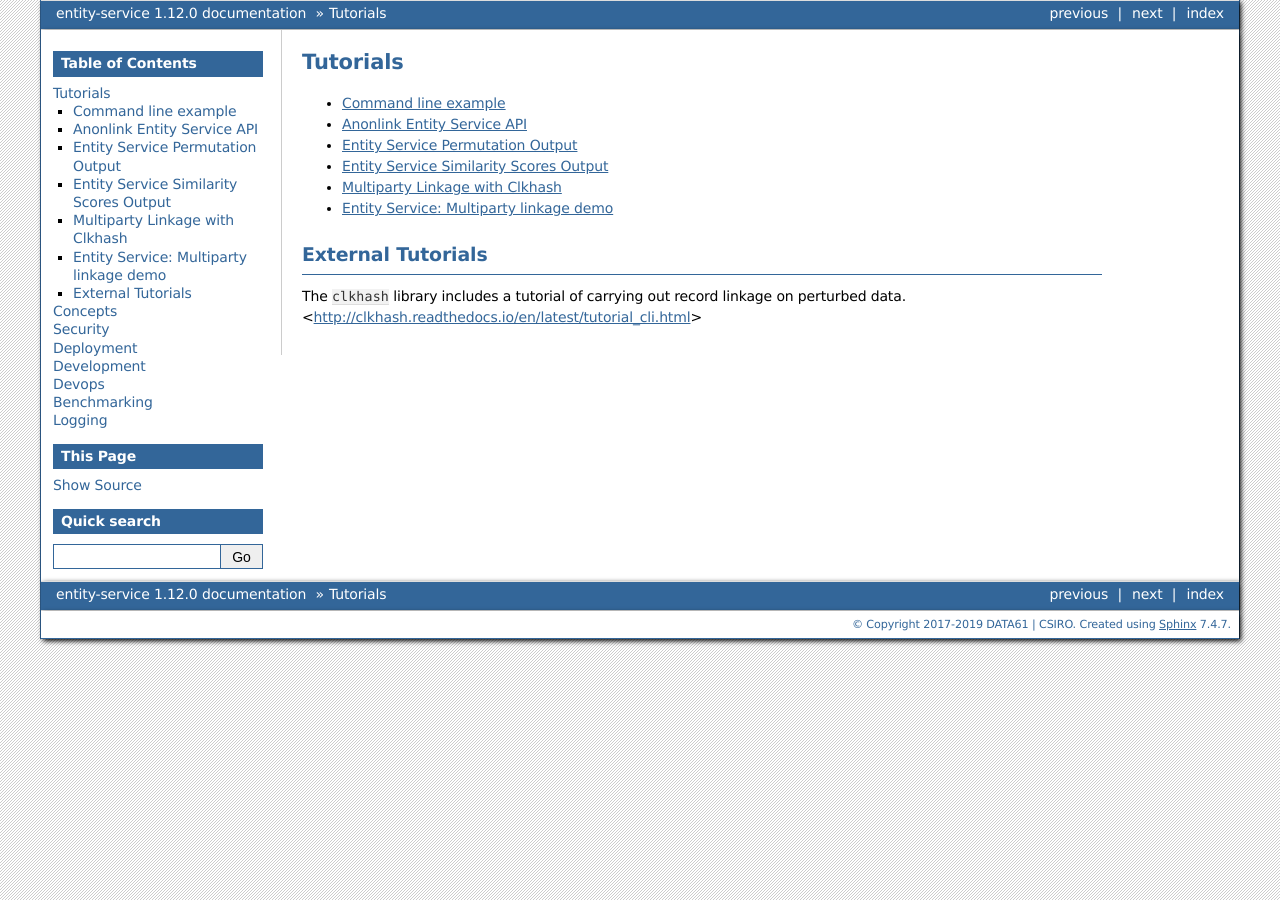
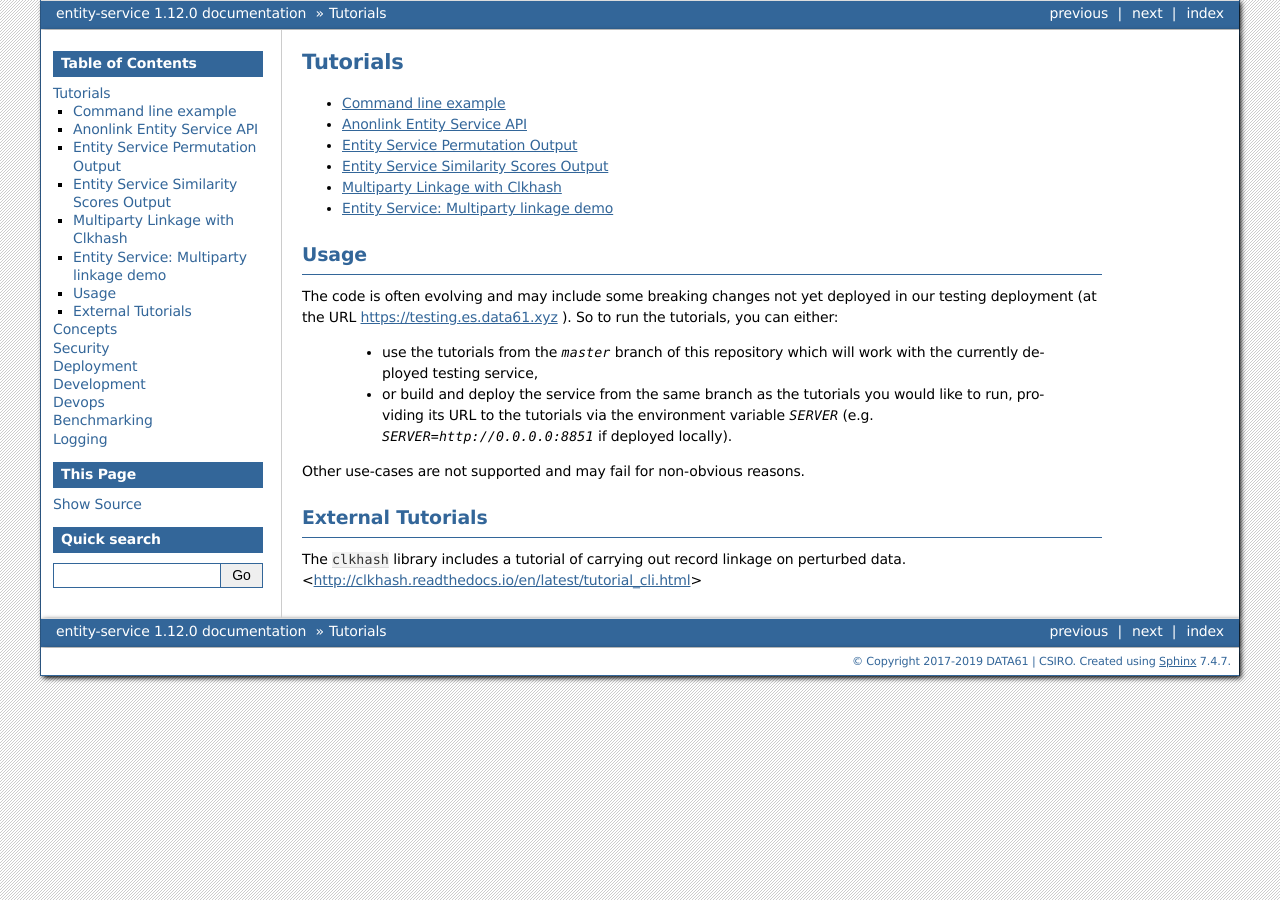
Before and after one commit to data61/anonlink-entity-service, a Sphinx documentation site: the page built from docs/tutorial/index.rst, in a window 1280 px wide. Built offline with Sphinx 7.4.7, drawn with Linux system fonts in a browser that asks for light colours; formulas are drawn with MathJax 3.

Commit message:
Add a note about the tutorials usage. They may not work with the currently deployed service because of breaking changes.

```diff
--- a/docs/tutorial/index.rst
+++ b/docs/tutorial/index.rst
@@ -12,6 +12,18 @@ Tutorials
    multiparty-linkage-in-entity-service.ipynb
 
 
+Usage
+-----
+
+The code is often evolving and may include some breaking changes not yet deployed in our testing deployment (at the
+URL https://testing.es.data61.xyz ). So to run the tutorials, you can either:
+
+ - use the tutorials from the `master` branch of this repository which will work with the currently deployed testing service,
+ - or build and deploy the service from the same branch as the tutorials you would like to run, providing its URL to
+   the tutorials via the environment variable `SERVER` (e.g. `SERVER=http://0.0.0.0:8851` if deployed locally).
+
+Other use-cases are not supported and may fail for non-obvious reasons.
+
 External Tutorials
 ------------------
 
```
